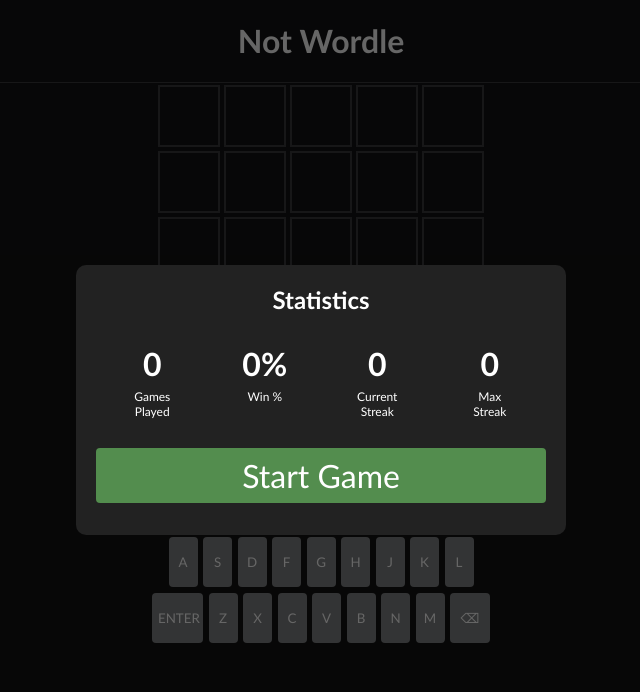
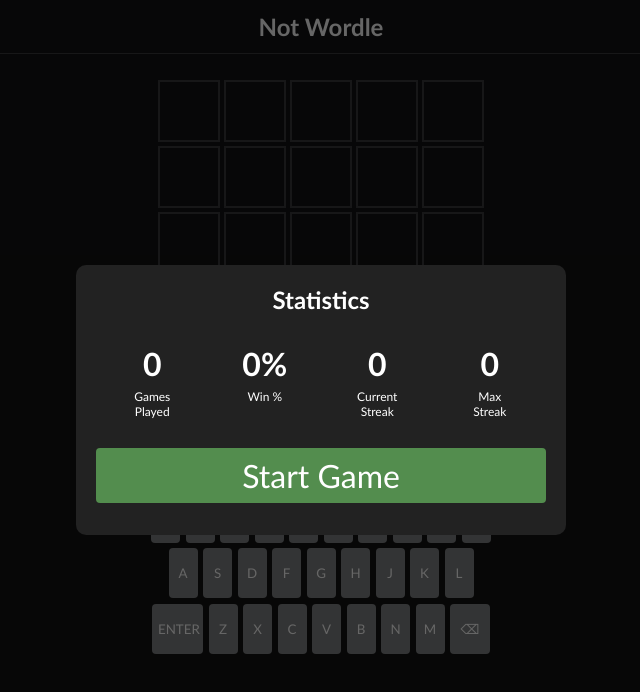
Before and after one commit to jhunt0808/practice-wordle, a React (Create React App) app: page / in a window 1280 px wide. Shown: the top 692 px of the page, without its empty margins (319-959 px from the left). Built offline with nearby package versions, Linux system fonts and the light colour scheme.

Commit message:
minor styling fixes

```diff
--- a/src/App.scss
+++ b/src/App.scss
@@ -14,3 +14,8 @@
   justify-content: center;
   text-align: center;
 }
+
+h1 {
+	font-size: 1.5em;
+	margin: 0.5em;
+}
--- a/src/components/Game/Game.scss
+++ b/src/components/Game/Game.scss
@@ -10,6 +10,7 @@
 
 .title-container {
     border-bottom: solid 1px #3a3a3c;
+	margin-bottom: 1.5em;
 	text-align: center;
 	width: 100%;
 }
--- a/src/components/Keys/Keys.scss
+++ b/src/components/Keys/Keys.scss
@@ -2,6 +2,7 @@
     display: flex;
     flex-wrap: wrap;
 	justify-items: center;
+	margin-bottom: 1em;
 	max-width: 510px;
 	width: 100%;
 
--- a/src/components/Tiles/Tiles.scss
+++ b/src/components/Tiles/Tiles.scss
@@ -1,4 +1,5 @@
 .tile-container {
+	margin-bottom: 1em;
 	div {
 		display: flex;
 	}
```
